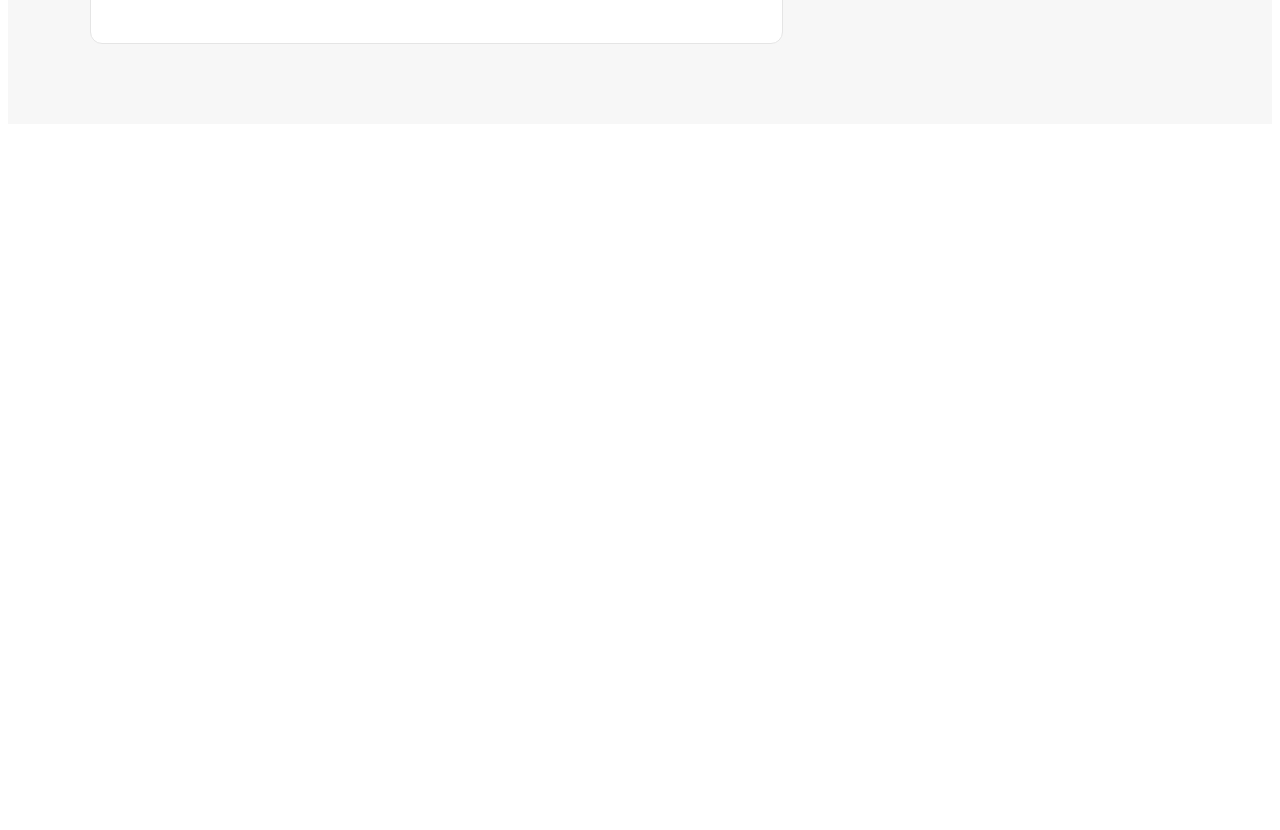
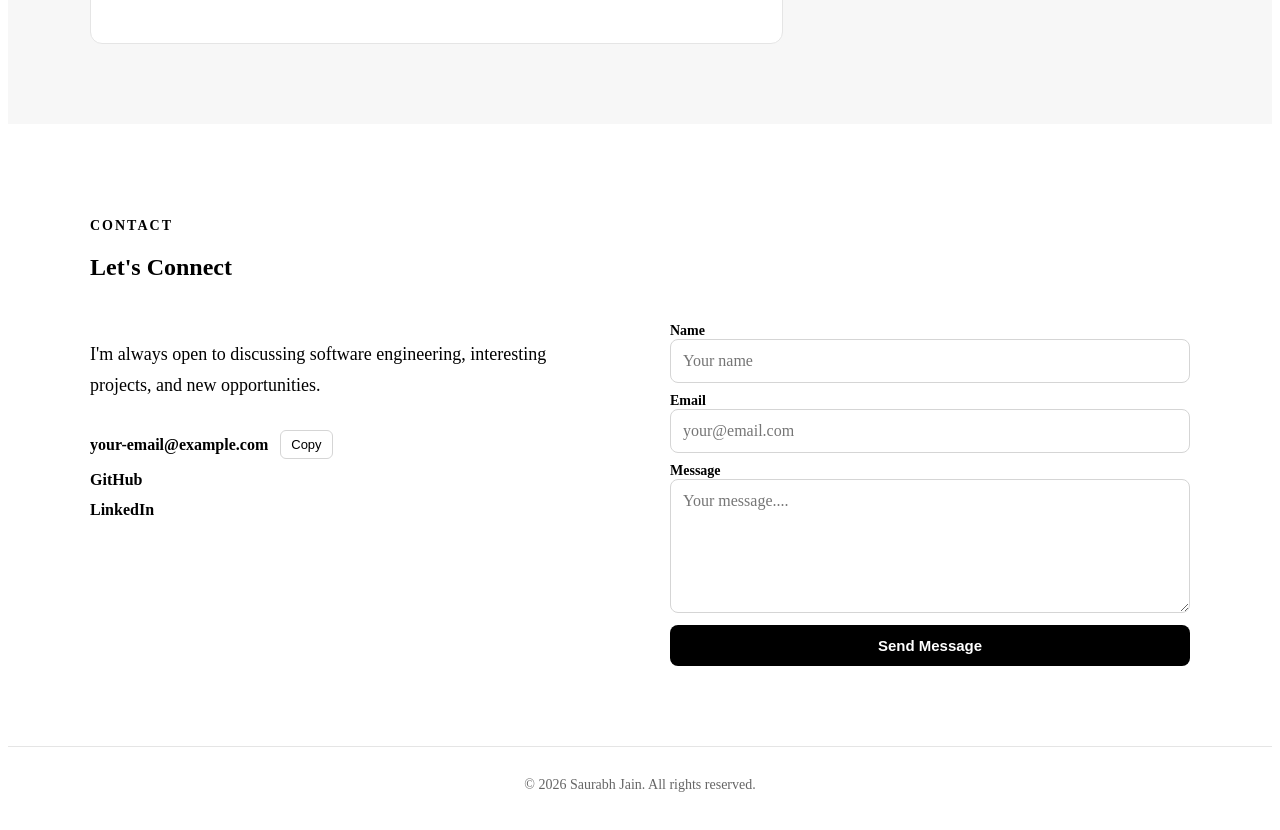
Before and after one commit to jainsaurabh033/Saurabh-Personal-Website, a React app: page / in a window 1280 px wide. Shown: the part 3520-4350 px from the top of the page. Before the commit the page ends 3652 px from the top, so only its background shows below. Built offline with nearby package versions, Linux system fonts and the light colour scheme; the HTML template or start-up script is replaced by a standard one.

Commit message:
Added contact and footer section

```diff
--- a/src/App.css
+++ b/src/App.css
@@ -315,3 +315,118 @@ main {
     grid-template-columns: 1fr;
   }
 }
+
+/* Contact section  */
+
+.contact {
+  background: white;
+}
+
+.contact-content {
+  display: grid;
+  grid-template-columns: 1fr 1fr;
+  gap: 60px;
+  margin-top: 40px;
+}
+
+.contact-info p {
+  max-width: 500px;
+  font-size: 18px;
+  line-height: 1.7;
+}
+
+.contact-links {
+  display: flex;
+  flex-direction: column;
+  gap: 12px;
+  margin-top: 30px;
+}
+
+.contact-links a {
+  color: black;
+  font-weight: 600;
+  text-decoration: none;
+}
+
+.contact-links a:hover {
+  text-decoration: underline;
+}
+
+.contact-form {
+  display: flex;
+  flex-direction: column;
+  gap: 8px;
+}
+
+.form-group label {
+  font-size: 14px;
+  font-weight: 600;
+}
+
+.form-group input,
+.form-group textarea {
+  width: 100%;
+  padding: 12px;
+  border: 1px solid #d5d5d5;
+  border-radius: 8px;
+  font: inherit;
+  box-sizing: border-box;
+}
+
+.form-group textarea {
+  resize: vertical;
+}
+
+.contact-form button {
+  padding: 12px 20px;
+  border: none;
+  border-radius: 8px;
+  background: black;
+  color: white;
+  font-size: 15px;
+  font-weight: 600;
+  cursor: pointer;
+}
+
+.contact-form button:hover {
+  opacity: 0.85;
+}
+
+.email-contact {
+  display: flex;
+  align-items: center;
+  gap: 12px;
+}
+
+.email-contact button {
+  padding: 6px 10px;
+  border: 1px solid #d5d5d5;
+  border-radius: 6px;
+  background: white;
+  cursor: pointer;
+  font-size: 13px;
+}
+
+.email-contact button:hover {
+  background: #f1f1f1;
+}
+
+@media (max-width: 768px) {
+  .contact-content {
+    grid-template-columns: 1fr;
+  }
+}
+
+/* footer section */
+
+.footer {
+  padding: 30px 40px;
+  text-align: center;
+  border-top: 1px solid #e5e5e5;
+}
+
+.footer p {
+  margin: 0;
+  font-size: 14px;
+  color: #666;
+}
--- a/src/App.tsx
+++ b/src/App.tsx
@@ -5,6 +5,8 @@ import About from "./components/About";
 import Experience from "./components/Experience";
 import Projects from "./components/Projects";
 import Education from "./components/Education";
+import Contact from "./components/Contact";
+import Footer from "./components/Footer";
 import Skills from "./components/skills";
 
 function App() {
@@ -21,6 +23,8 @@ function App() {
       <Projects />
       <Skills />
       <Education />
+      <Contact />
+      <Footer />
     </>
   );
 }
--- /dev/null
+++ b/src/components/Contact.tsx
@@ -0,0 +1,83 @@
+import { useState } from "react";
+
+const Contact = () => {
+  const [copied, setCopied] = useState(false);
+
+  const email = "your-email@example.com";
+
+  async function copyEmail() {
+    await navigator.clipboard.writeText(email);
+
+    setCopied(true);
+
+    setTimeout(() => {
+      setCopied(false);
+    }, 2000);
+  }
+
+  return (
+    <section className="contact" id="contact">
+      <div className="section-container">
+        <p className="section-label">CONTACT</p>
+        <h2>Let's Connect</h2>
+
+        <div className="contact-content">
+          <div className="contact-info">
+            <p>
+              I'm always open to discussing software engineering, interesting
+              projects, and new opportunities.
+            </p>
+
+            <div className="contact-links">
+              <div className="email-contact">
+                <a href={`mailto:${email}`}>{email}</a>
+
+                <button type="button" onClick={copyEmail}>
+                  {copied ? "Copied !" : "Copy"}
+                </button>
+              </div>
+              <a
+                href="https://github.com/your-username"
+                target="_blank"
+                rel="noreferrer"
+              >
+                GitHub
+              </a>
+              <a
+                href="https://www.linkedin.com/in/your-username"
+                target="_blank"
+                rel="noreferrer"
+              >
+                LinkedIn
+              </a>
+            </div>
+          </div>
+
+          <form className="contact-form">
+            <div className="form-group">
+              <label htmlFor="name">Name</label>
+              <input id="name" type="text" placeholder="Your name" />
+            </div>
+
+            <div className="form-group">
+              <label htmlFor="email">Email</label>
+              <input id="email" type="email" placeholder="your@email.com" />
+            </div>
+
+            <div className="form-group">
+              <label htmlFor="message">Message</label>
+              <textarea
+                id="message"
+                rows={6}
+                placeholder="Your message...."
+              ></textarea>
+            </div>
+            <button type="submit">Send Message</button>
+          </form>
+        </div>
+      </div>
+    </section>
+  );
+};
+
+export default Contact;
--- /dev/null
+++ b/src/components/Footer.tsx
@@ -0,0 +1,9 @@
+const Footer = () => {
+  return (
+    <footer className="footer">
+      <p> © 2026 Saurabh Jain. All rights reserved.</p>
+    </footer>
+  );
+};
+
+export default Footer;
```
